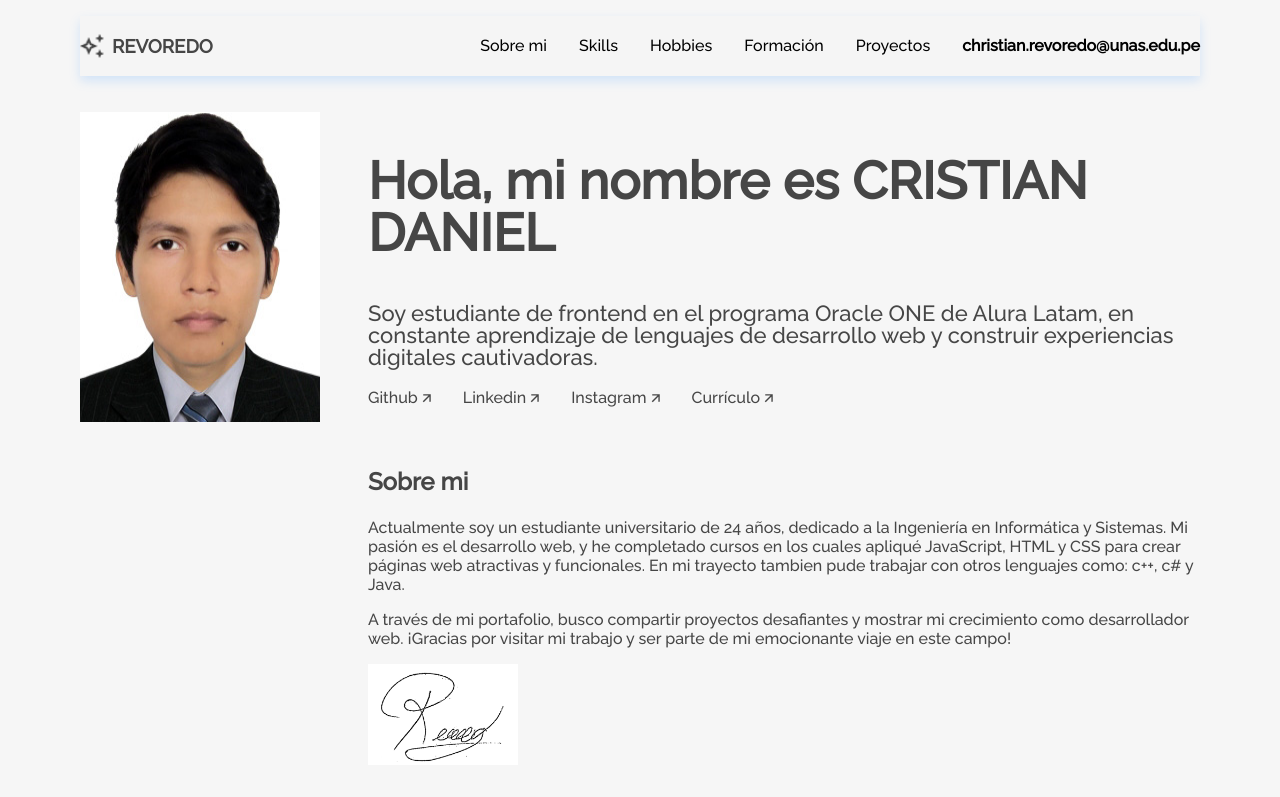
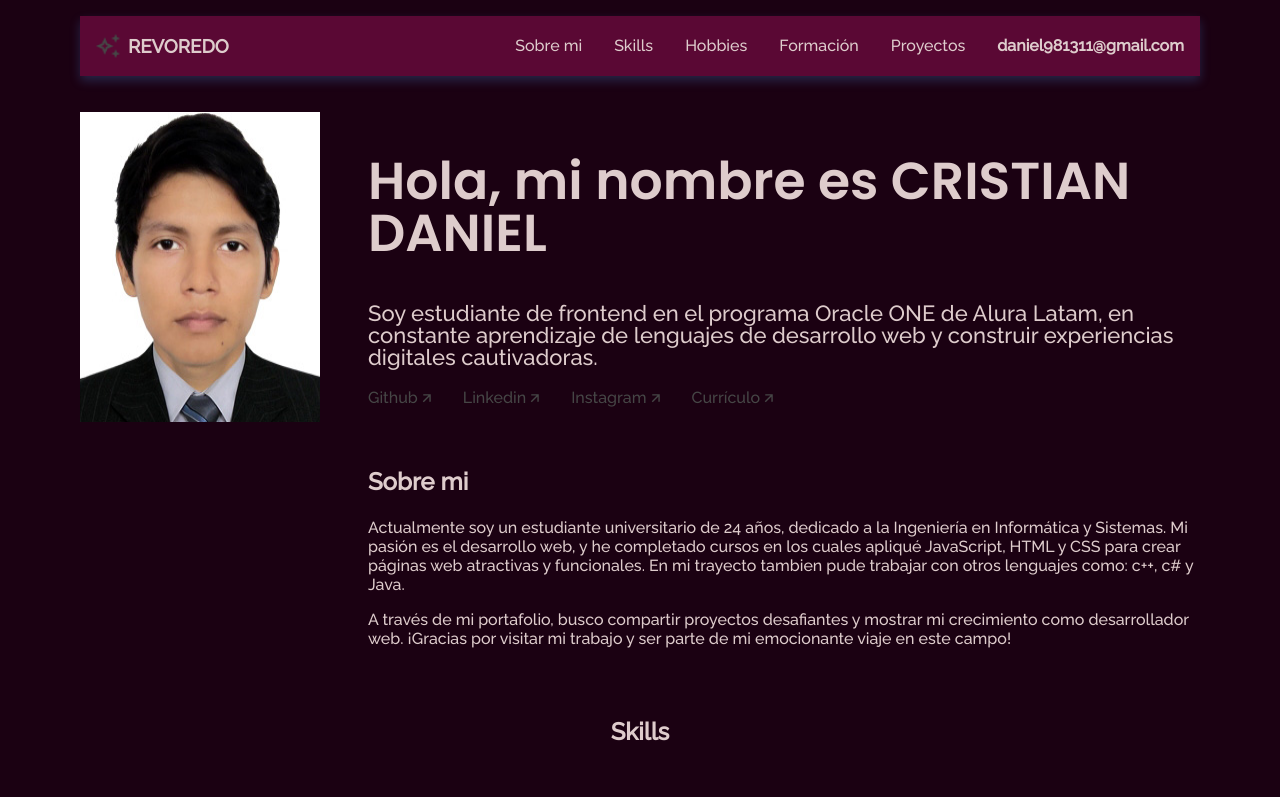
Before and after one commit to CrisDaniel/ChallengeONE_PORTAFOLIO, a website with bundled scripts: page index.html in a window 1280 px wide. Shown: the top 797 px of the page. Built offline with nearby package versions, Linux system fonts and the light colour scheme.

Commit message:
Update at dark

```diff
--- a/assets/css/base/style.css
+++ b/assets/css/base/style.css
@@ -15,14 +15,14 @@ body {
     margin: 2rem 5rem;
     padding: 0;
     line-height: 1;
-    color: var(--font-size-color);
+    color: var(--font-size-color-white);
 }
 ol, ul,li {
     list-style: none;
 }
 a{
     text-decoration: none;
-    color: var(--cor-de-link);
+    color: var(--font-size-color-white);
 }
 
 /*En este desafío nosostros gustaríamos que ustedes intentaran utilizar la metodología BEM.
--- a/assets/css/base/variables.css
+++ b/assets/css/base/variables.css
@@ -1,6 +1,8 @@
 :root {
     --font-family: "Montserrat", sans-serif;
     --font-family-logo: "Pacifico", cursive;
+
+    --font-family-title: 'Poppins', sans-serif;
 
     --font-input: 300;
 
@@ -22,8 +24,10 @@
     --transparency-color: #4d4d4d33;
 
     --font-size-color: #464646;
+    --font-size-color-white: #decccc;
 
-    --cor-de-fundo: #f5f5f5e2;
+    --cor-de-fundo: #1B0112;
+    --cor-de-fundo-menu: #5A0834;
     --cor-de-link: #000;
 
     --shadow: 0 5px 10px #55a6ff38;
--- a/assets/css/componentes/menu.css
+++ b/assets/css/componentes/menu.css
@@ -13,7 +13,8 @@ section.menu{
     right: 5rem;
     width: auto;
     max-width: calc(100% - 10rem);
-    background: var(--cor-de-fundo);
+    background: var(--cor-de-fundo-menu);
+    padding: 0 1rem;
 }
 
 .menu__header{
--- a/assets/css/componentes/presentacion.css
+++ b/assets/css/componentes/presentacion.css
@@ -13,6 +13,7 @@ section.title{
 }
 
 .title__bio{
+    font-family: var(--font-family-title);
     font-size: 52px;
     font-weight: 700;
 }
--- a/index.html
+++ b/index.html
@@ -15,9 +15,10 @@
     <link rel="stylesheet" href="assets/css/componentes/experiencia.css">
     <link rel="stylesheet" href="assets/css/componentes/contacto.css">
     <link rel="stylesheet" href="assets/css/componentes/footer.css">
-    <link rel="preconnect" href="https://fonts.googleapis.com">
-    <link rel="preconnect" href="https://fonts.gstatic.com" crossorigin>
-    <!-- Fonte del Proyecto Raleway -->
+        <link rel="preconnect" href="https://fonts.googleapis.com">
+        <link rel="preconnect" href="https://fonts.gstatic.com" crossorigin>
+    <!-- Fonte del Proyecto Raleway - Poppins -->
+    <link href="https://fonts.googleapis.com/css2?family=Poppins:wght@600&display=swap" rel="stylesheet">
     <link href="https://fonts.googleapis.com/css2?family=Raleway:wght@500&display=swap" rel="stylesheet">
     <title>PORTAFOLIO</title>
 </head>
@@ -36,7 +37,7 @@
                 <li class="menu__list__item list_"><a href="#hobbies">Hobbies</a></li>
                 <li class="menu__list__item list_"><a href="#formacion">Formación</a></li>
                 <li class="menu__list__item list_"><a href="#xp">Proyectos</a></li>
-                <li class="menu__list__item contacto-text"><a href="#contacto">christian.revoredo@unas.edu.pe</a></li>
+                <li class="menu__list__item contacto-text"><a href="#contacto">daniel981311@gmail.com</a></li>
             </ul>
             <!-- <li class="menu__list__item__contato"><a href="#contacto">contacto@fulana.com</a></li> -->
         </nav>
@@ -66,8 +67,7 @@
             <h3 class="about__title">Sobre mi</h3>
             <p class="about__paragraph">Actualmente soy un estudiante universitario de 24 años, dedicado a la Ingeniería en Informática y Sistemas. Mi pasión es el desarrollo web, y he completado cursos en los cuales apliqué JavaScript, HTML y CSS para crear páginas web atractivas y funcionales. En mi trayecto tambien pude trabajar con otros lenguajes como: c++, c# y Java.</p>
             <p class="about__paragraph"> A través de mi portafolio, busco compartir proyectos desafiantes y mostrar mi crecimiento como desarrollador web. ¡Gracias por visitar mi trabajo y ser parte de mi emocionante viaje en este campo!</p>
-            <!-- Si quieres, pon tú firma acá! -->
-            <img src="assets\img\firma.png" width="150px">
+            <!-- <img src="assets\img\firma.png" width="150px"> -->
         </div>
     </section>
 
```
